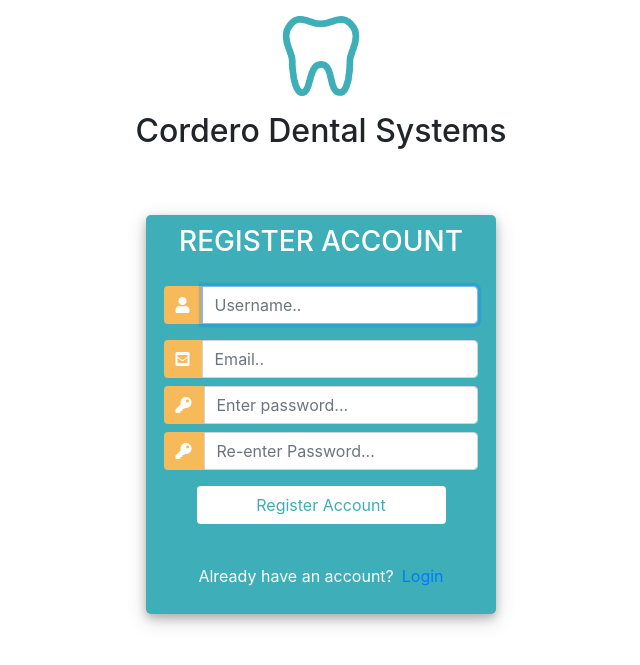
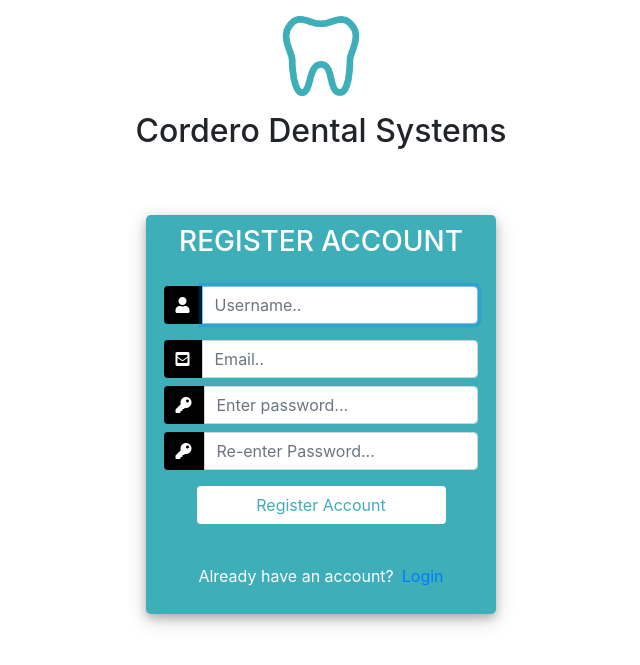
Before and after one commit to paolo-fuentes/cordero-dental-system, a Django app: page /register/ in a window 1280 px wide. Shown: the top 665 px of the page, without its empty margins (319-959 px from the left). Run offline with Django 3.2, Linux system fonts and the light colour scheme; some libraries are stand-ins or nearby versions.

```diff
--- a/dentalapp/templates/dentalapp/login.html
+++ b/dentalapp/templates/dentalapp/login.html
@@ -58,7 +58,7 @@
 			padding: 0 2rem;
 		}
 		.input-group-text {
-			background: #f7ba5b !important;
+			background: #000 !important;
 			color: white !important;
 			border: 0 !important;
 			border-radius: 0.25rem 0 0 0.25rem !important;
--- a/dentalapp/templates/dentalapp/register.html
+++ b/dentalapp/templates/dentalapp/register.html
@@ -54,7 +54,7 @@
 			padding: 0 2rem;
 		}
 		.input-group-text {
-			background: #f7ba5b !important;
+			background: #000 !important;
 			color: white !important;
 			border: 0 !important;
 			border-radius: 0.25rem 0 0 0.25rem !important;
```
